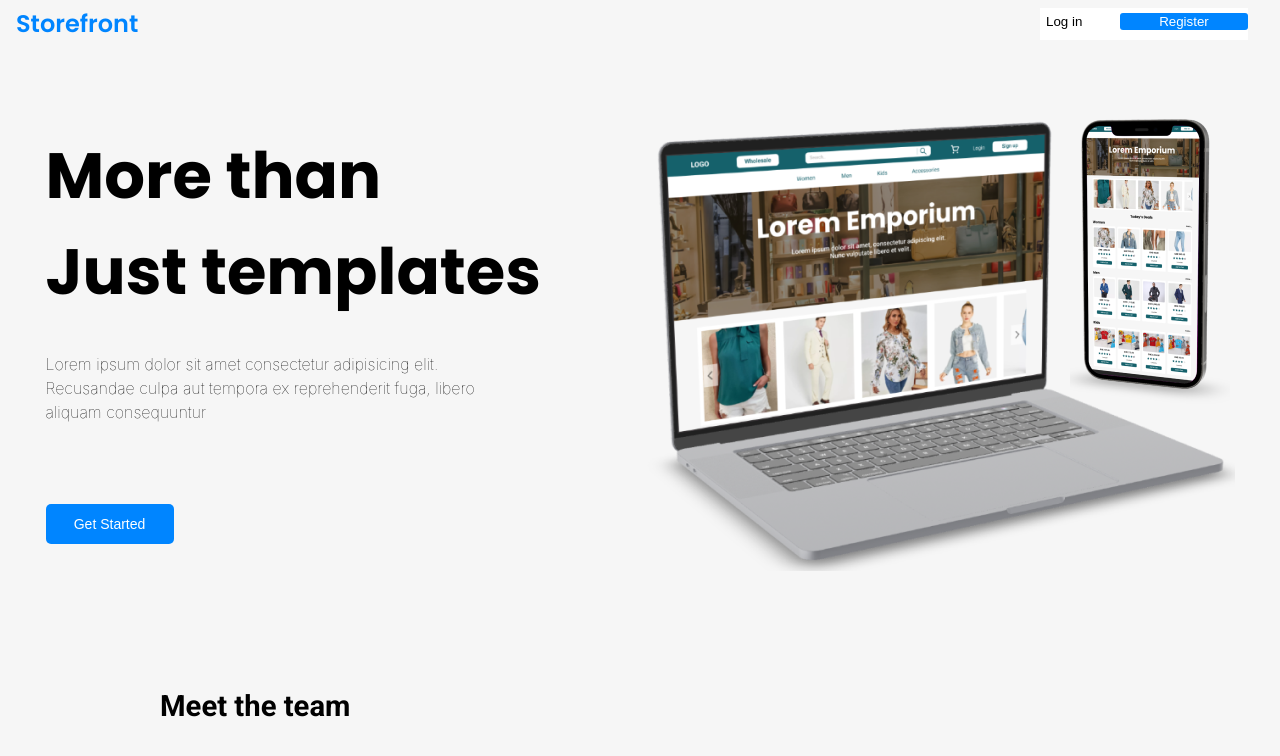
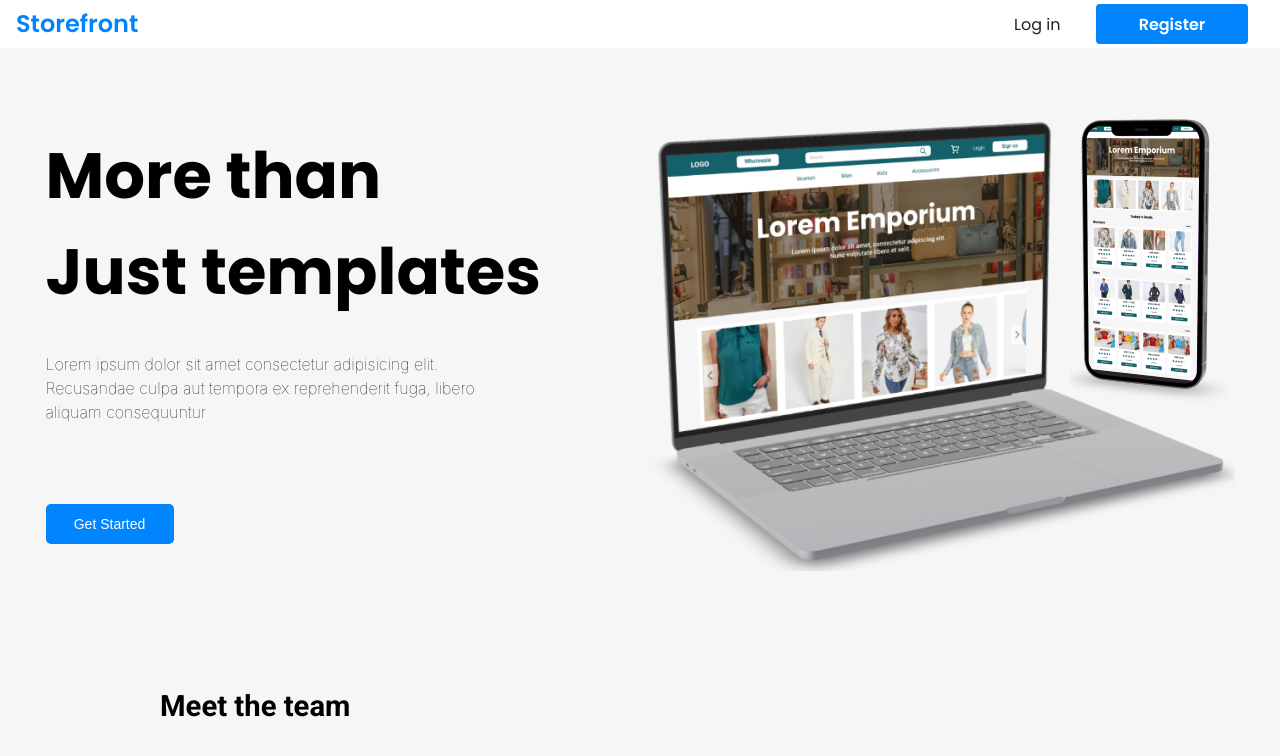
Before and after one commit to amt-augustineopokukesse/my-storefront-frontend, a React (Vite) app: page / in a window 1280 px wide. Shown: the top 756 px of the page. Built offline with nearby package versions, Linux system fonts and the light colour scheme.

Commit message:
editted landing page and auth hero styles

```diff
--- a/src/assets/styles/TopBar.scss
+++ b/src/assets/styles/TopBar.scss
@@ -4,27 +4,37 @@
     display: flex;
     justify-content: space-between;
     align-items: center;
+    background-color: #FFFFFF;
+
 }
 .login-register-buttons{
     margin: 2rem;
     display: flex;
     justify-content: space-between;
+    align-items: center;
     background-color: #FFFFFF;
-    width: 13rem;
+    width: 15rem;
     height: 2rem;
 }
 .login-button{
     background-color: transparent;
     border: none;
     cursor: pointer;
+    font-family: 'Poppins';
+    font-size: 16px;
+    color: #222222;
 }
 .register-button{
-    width: 8rem;
+    width: 9.5rem;
     cursor: pointer;
     background-color: #0085ff;
     color: #ffffff;
     border: none;
-    border-radius: 3px;
+    border-radius: 4px;
+    height: 40px;
+    font-family: 'Poppins';
+    font-weight: 600;
+    font-size: 16px;
 }
 .harmburger-menu{
     position: relative;
--- a/src/assets/styles/authenticationStyles/AuthHero.scss
+++ b/src/assets/styles/authenticationStyles/AuthHero.scss
@@ -22,7 +22,7 @@
     }
     h1 {
         position: absolute;
-        top: 0%;
+        top: -40px;
         //left: 35px;
         @include media ('<=1024px'){
             font-size: 32px;
```
